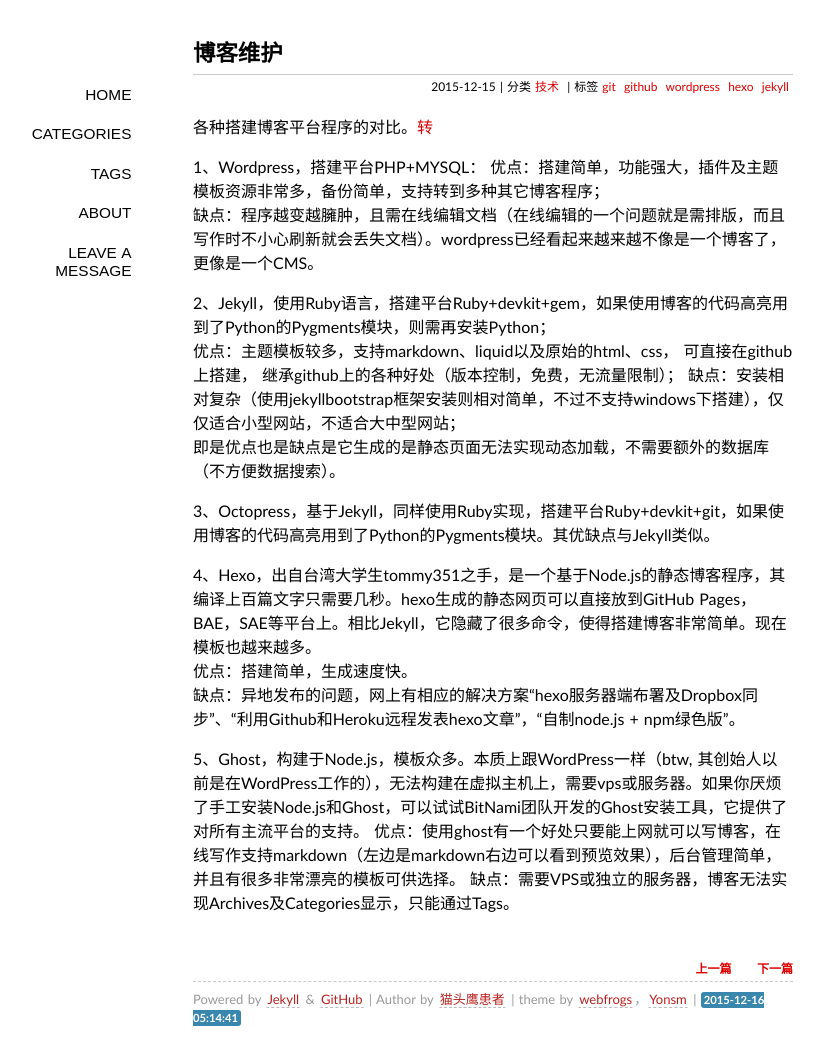
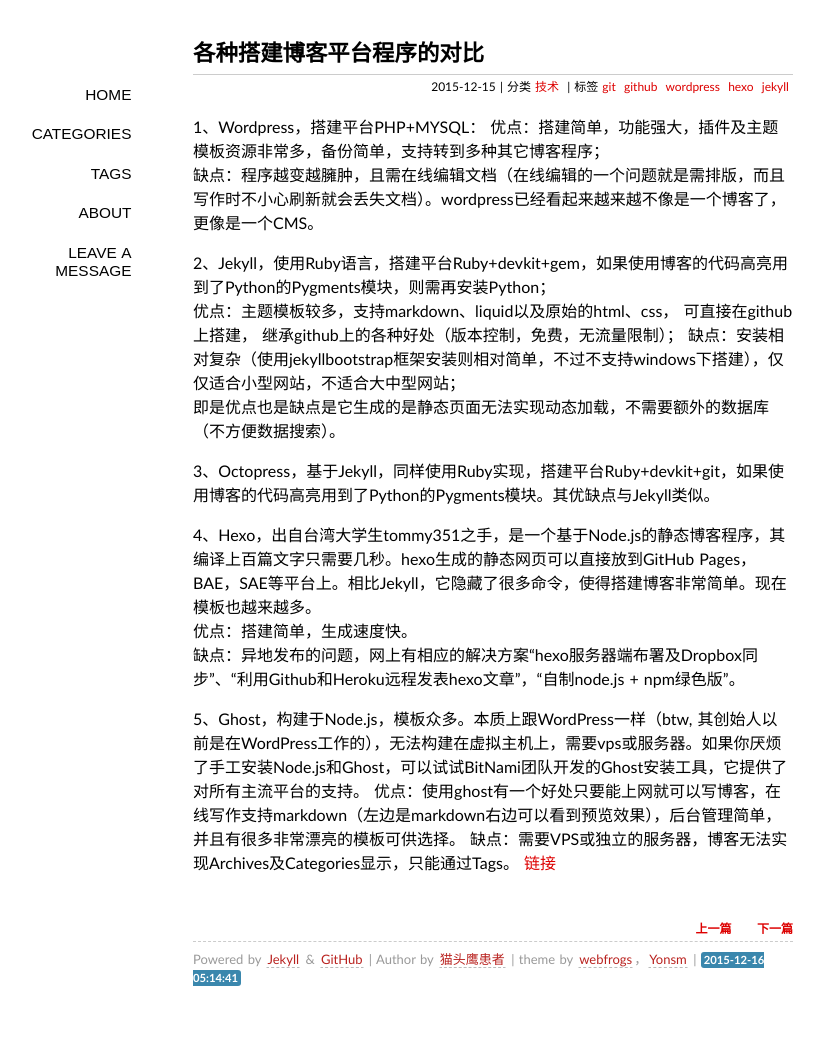
Before and after one commit to NightKs/NightKs.github.io, a Jekyll site: the page built from _posts/2015-12-15-ping-tai-dui-bi.md, in a window 1280 px wide. Shown: the whole page, without its empty margins (147-971 px from the left). Built offline with Jekyll 4.4.1, drawn with Linux system fonts in a browser that asks for light colours; some web fonts are replaced; Markdown is read by kramdown in place of the engine named in the settings; comment, search, counter and statistics services are not loaded; after the commit the page ends 1020 px from its top, so only the background shows below that.

Commit message:
Update 2015-12-15-ping-tai-dui-bi.md

```diff
--- a/_posts/2015-12-15-ping-tai-dui-bi.md
+++ b/_posts/2015-12-15-ping-tai-dui-bi.md
@@ -1,12 +1,10 @@
 ---
 layout: post
 date: 2015-12-15 18:59:45 +0800
-title: 博客维护
+title: 各种搭建博客平台程序的对比
 tags: git github wordpress hexo jekyll
 categories: 技术
 ---
-
-各种搭建博客平台程序的对比。[转](http://read.mobi/2015/03/15/blog-source-comparison/)
 
 1、Wordpress，搭建平台PHP+MYSQL：
 优点：搭建简单，功能强大，插件及主题模板资源非常多，备份简单，支持转到多种其它博客程序；
@@ -26,3 +24,4 @@
 5、Ghost，构建于Node.js，模板众多。本质上跟WordPress一样（btw, 其创始人以前是在WordPress工作的），无法构建在虚拟主机上，需要vps或服务器。如果你厌烦了手工安装Node.js和Ghost，可以试试BitNami团队开发的Ghost安装工具，它提供了对所有主流平台的支持。
 优点：使用ghost有一个好处只要能上网就可以写博客，在线写作支持markdown（左边是markdown右边可以看到预览效果），后台管理简单，并且有很多非常漂亮的模板可供选择。
 缺点：需要VPS或独立的服务器，博客无法实现Archives及Categories显示，只能通过Tags。
+[链接](http://read.mobi/2015/03/15/blog-source-comparison/)
```
